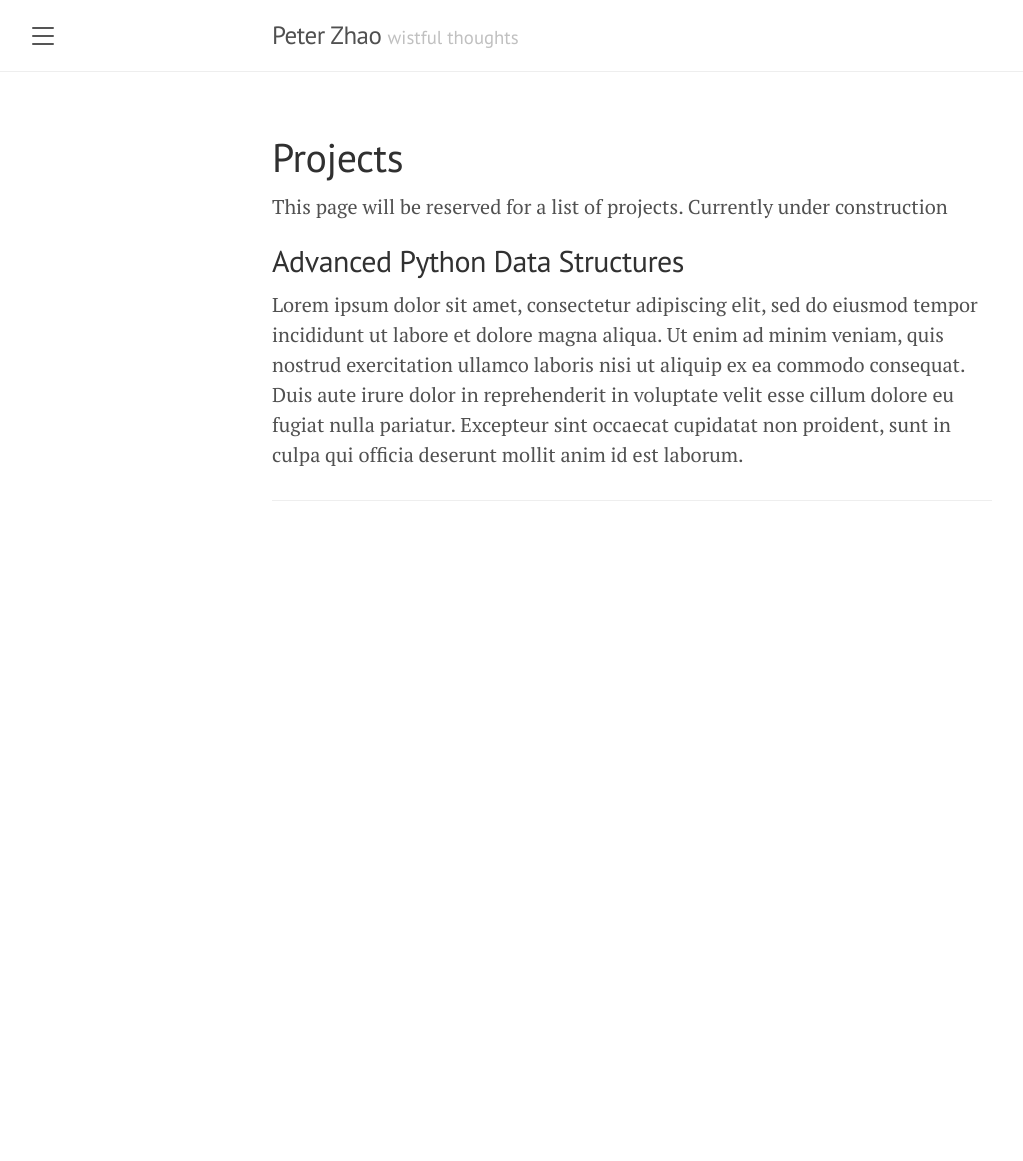
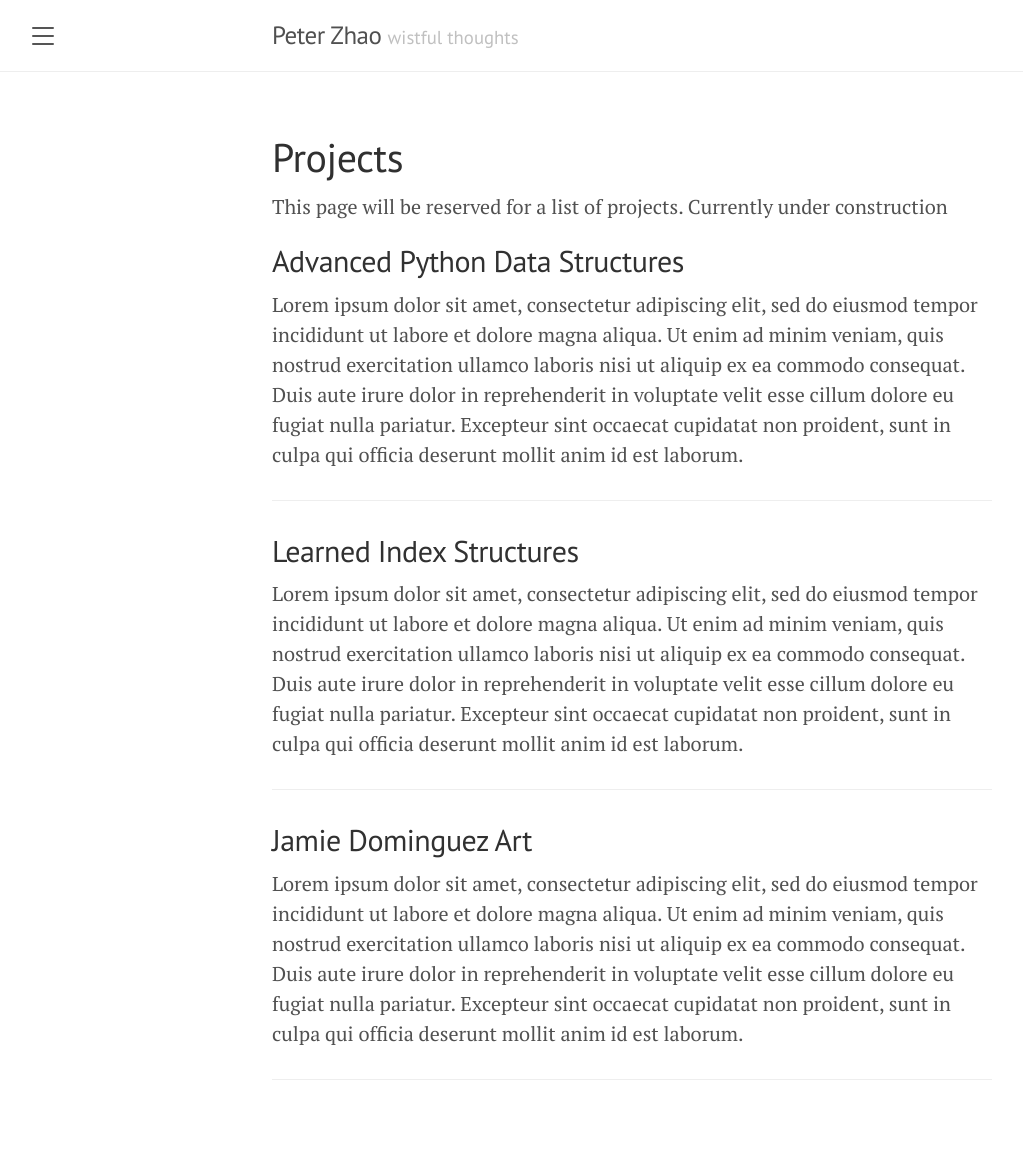
Before and after one commit to pzhao1799/pzhao1799.github.io, a Jekyll site: the page built from projects.md, in a window 1280 px wide. Shown: the whole page, without its empty margins (8-1031 px from the left). Built offline with Jekyll 4.4.1, drawn with Linux system fonts in a browser that asks for light colours; before the commit the page ends 900 px from its top, so only the background shows below that.

Commit message:
added to projects and updated resume

```diff
--- a/projects.md
+++ b/projects.md
@@ -10,3 +10,15 @@
 Lorem ipsum dolor sit amet, consectetur adipiscing elit, sed do eiusmod tempor incididunt ut labore et dolore magna aliqua. Ut enim ad minim veniam, quis nostrud exercitation ullamco laboris nisi ut aliquip ex ea commodo consequat. Duis aute irure dolor in reprehenderit in voluptate velit esse cillum dolore eu fugiat nulla pariatur. Excepteur sint occaecat cupidatat non proident, sunt in culpa qui officia deserunt mollit anim id est laborum.
 
 ________________________________________________________
+
+## Learned Index Structures
+
+Lorem ipsum dolor sit amet, consectetur adipiscing elit, sed do eiusmod tempor incididunt ut labore et dolore magna aliqua. Ut enim ad minim veniam, quis nostrud exercitation ullamco laboris nisi ut aliquip ex ea commodo consequat. Duis aute irure dolor in reprehenderit in voluptate velit esse cillum dolore eu fugiat nulla pariatur. Excepteur sint occaecat cupidatat non proident, sunt in culpa qui officia deserunt mollit anim id est laborum.
+
+________________________________________________________
+
+## Jamie Dominguez Art
+
+Lorem ipsum dolor sit amet, consectetur adipiscing elit, sed do eiusmod tempor incididunt ut labore et dolore magna aliqua. Ut enim ad minim veniam, quis nostrud exercitation ullamco laboris nisi ut aliquip ex ea commodo consequat. Duis aute irure dolor in reprehenderit in voluptate velit esse cillum dolore eu fugiat nulla pariatur. Excepteur sint occaecat cupidatat non proident, sunt in culpa qui officia deserunt mollit anim id est laborum.
+
+________________________________________________________
```
Also changed, not shown: 1 other file.
